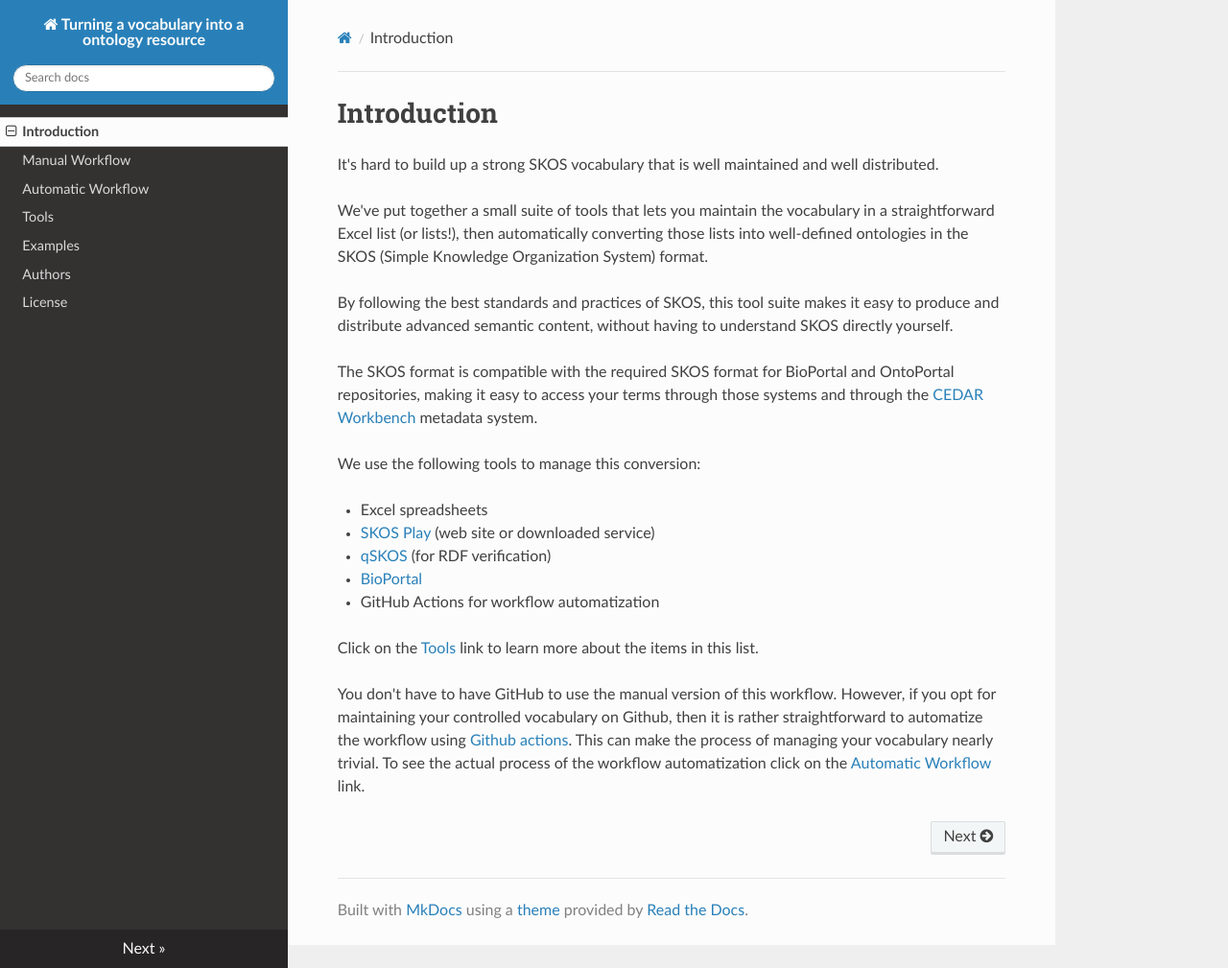
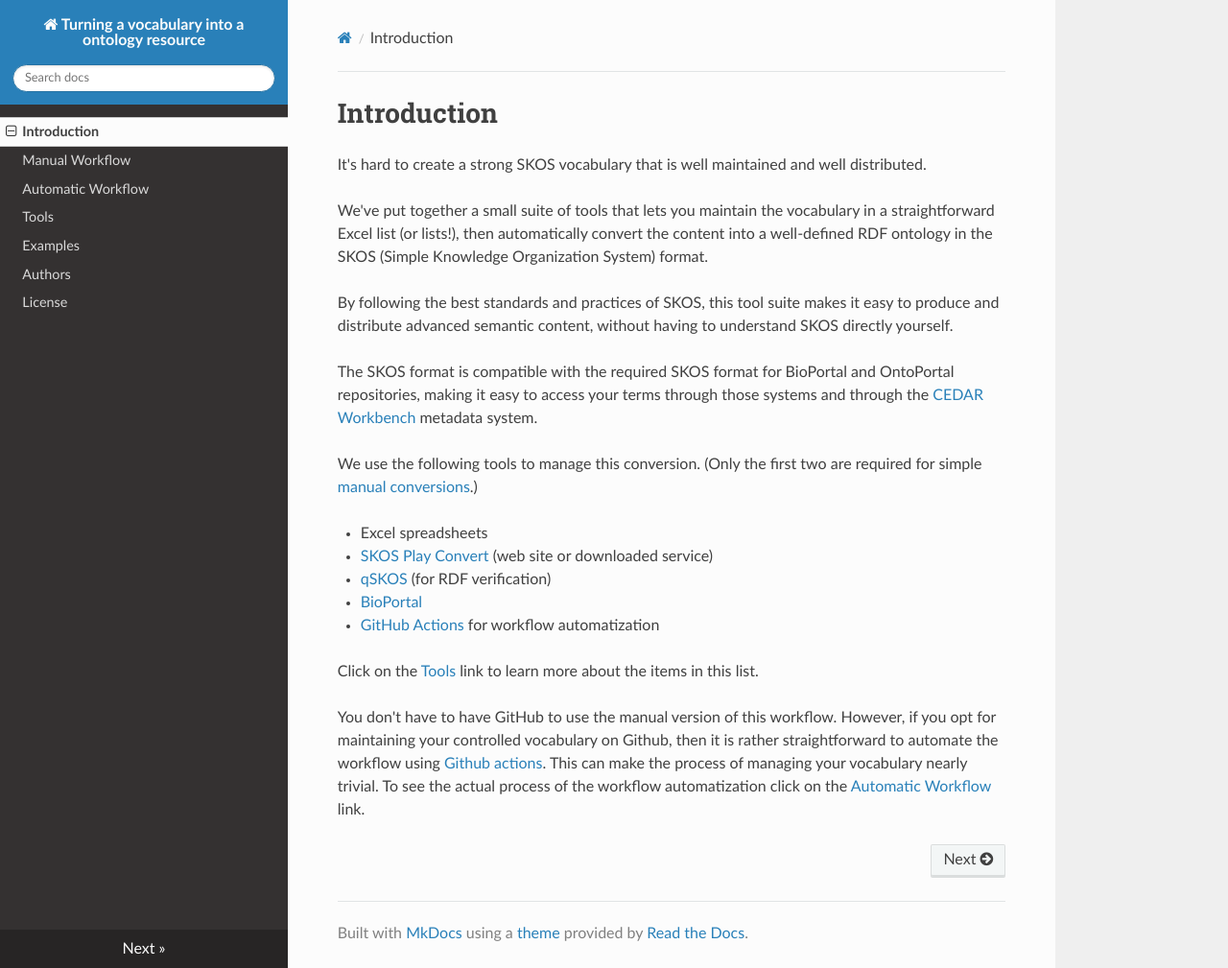
Before and after one commit to fair-data-collective/excel2rdf-site, an MkDocs documentation site: the page built from docs/Introduction.md, in a window 1280 px wide and 1009 px high. Shown: the whole window at 96% size. Built offline with MkDocs 1.6.1, drawn with Linux system fonts in a browser that asks for light colours; nearby versions of some CDN libraries.

Commit message:
cleaned up a few things

```diff
--- a/docs/Introduction.md
+++ b/docs/Introduction.md
@@ -1,9 +1,9 @@
 # Introduction
 
-It's hard to build up a strong SKOS vocabulary that is well maintained and well distributed.
+It's hard to create a strong SKOS vocabulary that is well maintained and well distributed.
 
 We've put together a small suite of tools that lets you maintain the vocabulary in a straightforward Excel list (or lists!),
-then automatically converting those lists into well-defined ontologies in the SKOS (Simple Knowledge Organization System) format.
+then automatically convert the content into a well-defined RDF ontology in the SKOS (Simple Knowledge Organization System) format.
 
 By following the best standards and practices of SKOS,
 this tool suite makes it easy to produce and distribute advanced semantic content, without having to understand SKOS directly yourself.
@@ -11,15 +11,18 @@ this tool suite makes it easy to produce and distribute advanced semantic conten
 The SKOS format is compatible with the required SKOS format for BioPortal and OntoPortal repositories,
 making it easy to access your terms through those systems and through the [CEDAR Workbench](https://metadatacenter.org) metadata system.
 
-We use the following tools to manage this conversion:
+We use the following tools to manage this conversion. (Only the first two are required for simple [manual conversions](../ManualWorkflow).)
 
 - Excel spreadsheets
-- [SKOS Play](https://labs.sparna.fr/skos-play/convert) (web site or downloaded service)
+- [SKOS Play Convert](https://labs.sparna.fr/skos-play/convert) (web site or downloaded service)
 - [qSKOS](https://github.com/cmader/qSKOS) (for RDF verification)
-- [BioPortal](https://bioportal.bioontology.org/)
-- GitHub Actions for workflow automatization
+- [BioPortal](https://bioportal.bioontology.org/, web site at https://bioontology.org)
+- [GitHub Actions](https://github.com/features/actions) for workflow automatization
 
 Click on the [Tools](../Tools) link to learn more about the items in this list.
 
 You don't have to have GitHub to use the manual version of this workflow.
-However, if you opt for maintaining your controlled vocabulary on Github, then it is rather straightforward to automatize the workflow using [Github actions](https://github.com/features/actions). This can make the process of managing your vocabulary nearly trivial. To see the actual process of the workflow automatization click on the [Automatic Workflow](../AutomaticWorkflow) link.
+However, if you opt for maintaining your controlled vocabulary on Github,
+then it is rather straightforward to automate the workflow using [Github actions](https://github.com/features/actions).
+This can make the process of managing your vocabulary nearly trivial.
+To see the actual process of the workflow automatization click on the [Automatic Workflow](../AutomaticWorkflow) link.
```
